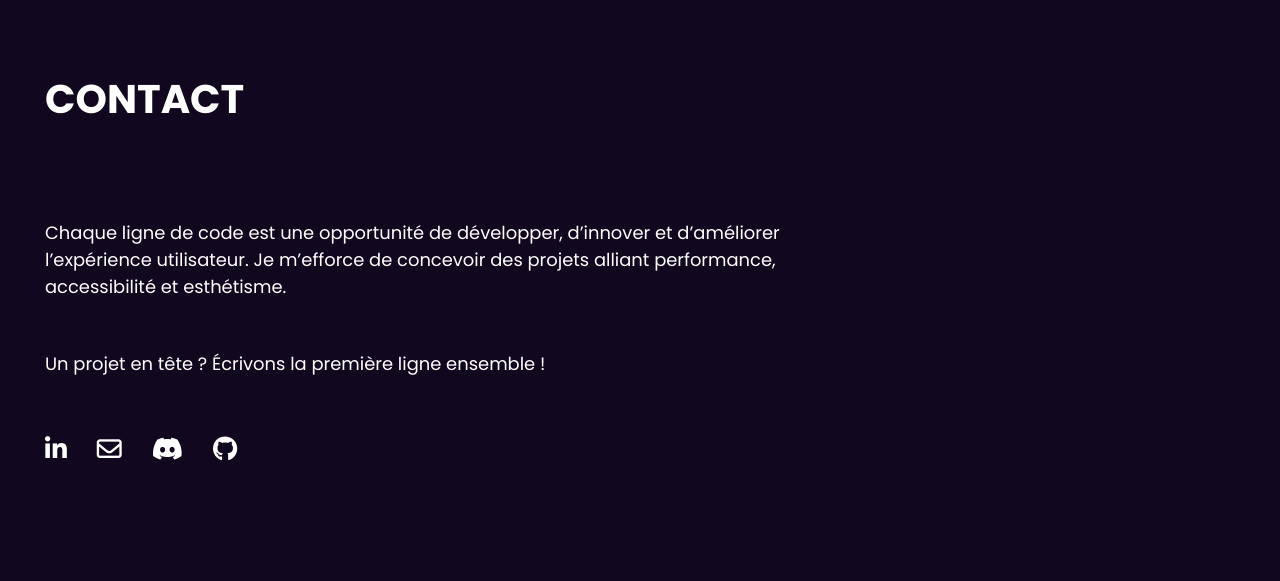
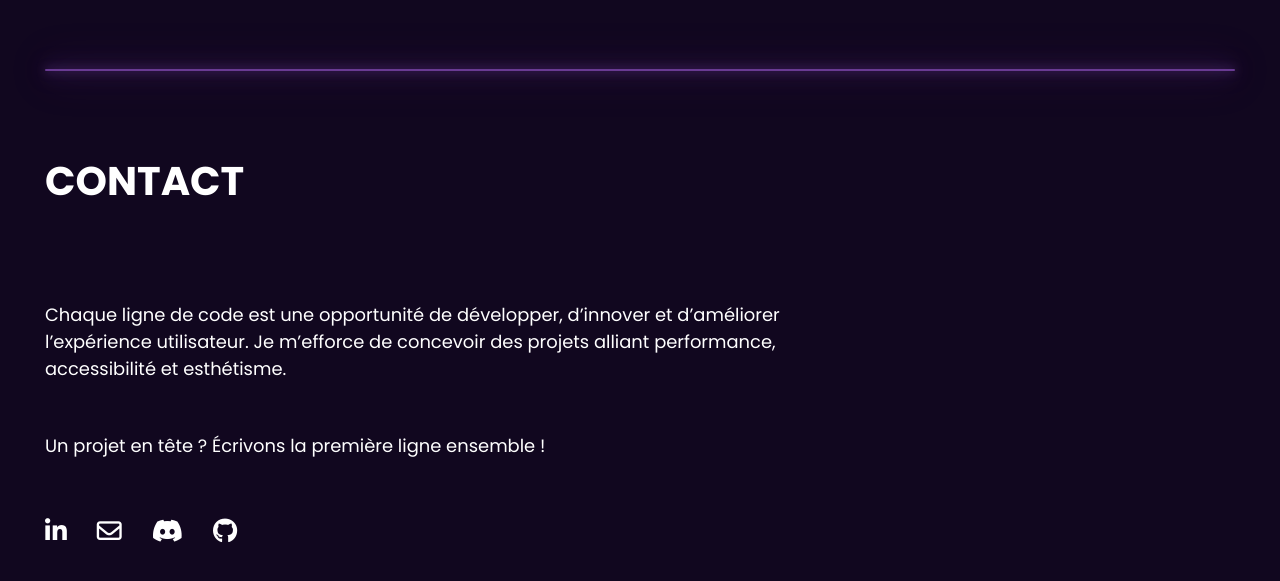
Before and after one commit to Iskandar835/Portfolio-v2, a React (Vite) app: page /about in a window 1280 px wide. Shown: the part 1150-1731 px from the top of the page. Before the commit the page ends 1695 px from the top, so only its background shows below. Built offline with nearby package versions, Linux system fonts and the light colour scheme.

Commit message:
feat: ajout footer-lines

```diff
--- a/src/components/Containers/Footer/styles.css
+++ b/src/components/Containers/Footer/styles.css
@@ -4,10 +4,14 @@ footer {
    padding: 0 45px;
 }
 
-.footer-title {
-   font-family: var(--secondary-font-family);
-   font-size: 2.06rem;
-   font-weight: 500;
+.footer-lines {
+   width: 100%;
+   margin: 0 auto 80px auto;
+   height: 2px;
+   background-color: var(--border-color);
+   box-shadow: 0 0 10px var(--border-color), 0 0 20px var(--border-color),
+      0 0 40px var(--border-color);
+   border-radius: 2px;
 }
 
 .footer-text {
```
